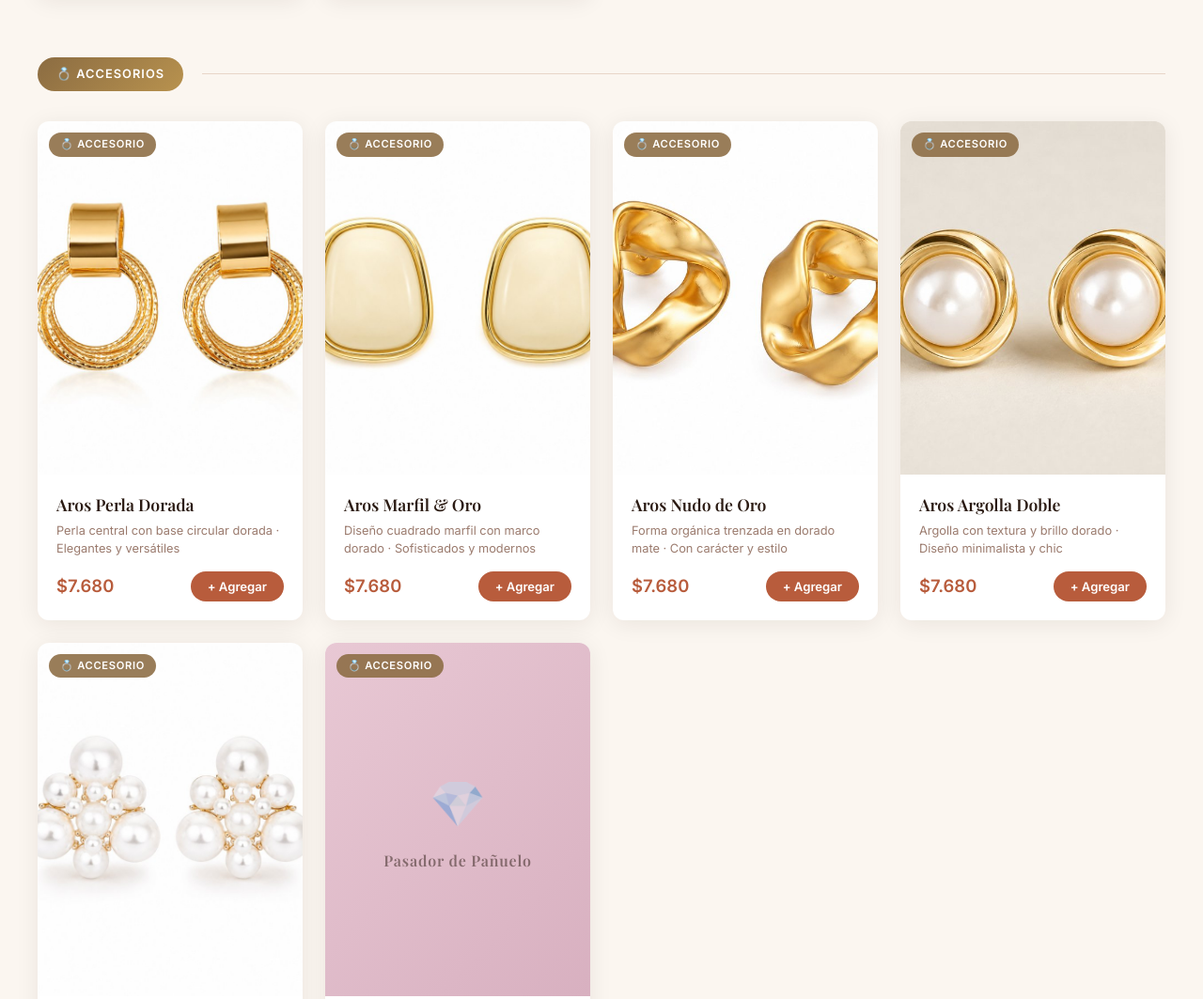
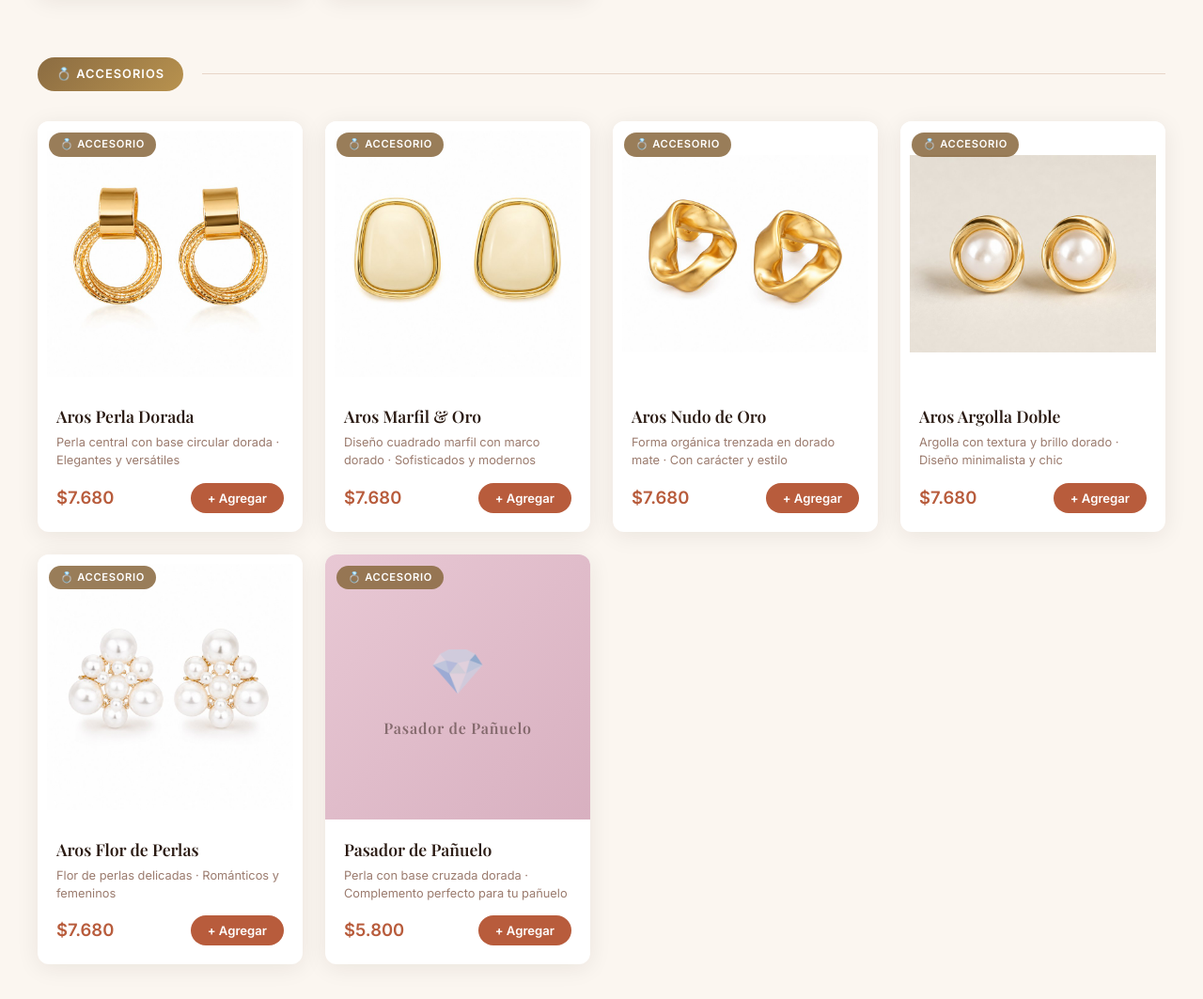
Before and after one commit to catybarrios-cloud/tienda-panuelos, a plain HTML site: page index.html in a window 1280 px wide. Shown: the part 3260-4323 px from the top of the page at 94% size. Drawn offline with nearby package versions, Linux system fonts and the light colour scheme; a web font is replaced by a local one.

Commit message:
Add files via upload

```diff
--- a/index.html
+++ b/index.html
@@ -326,6 +326,15 @@
       height: 100%;
       object-fit: cover;
       transition: transform 0.4s;
+    }
+    /* Accesorios: imagen cuadrada, sin recortar */
+    .product-img-wrap.acc-img {
+      aspect-ratio: 1/1;
+      background: #fff;
+    }
+    .product-img-wrap.acc-img img {
+      object-fit: contain;
+      padding: 10px;
     }
     .product-card:hover .product-img-wrap img { transform: scale(1.05); }
 
@@ -1195,7 +1204,7 @@
       if (!grid) return;
       grid.innerHTML = PRODUCTS.filter(p => p.collection === col).map(p => `
         <div class="product-card" id="card-${p.id}">
-          <div class="product-img-wrap">
+          <div class="product-img-wrap${col === 'accesorios' ? ' acc-img' : ''}">
             ${p.image
               ? `<img src="${p.image}" alt="${p.name}" loading="lazy" />`
               : `<div class="product-placeholder" style="background: ${placeholderBg(p.id)}">
```
